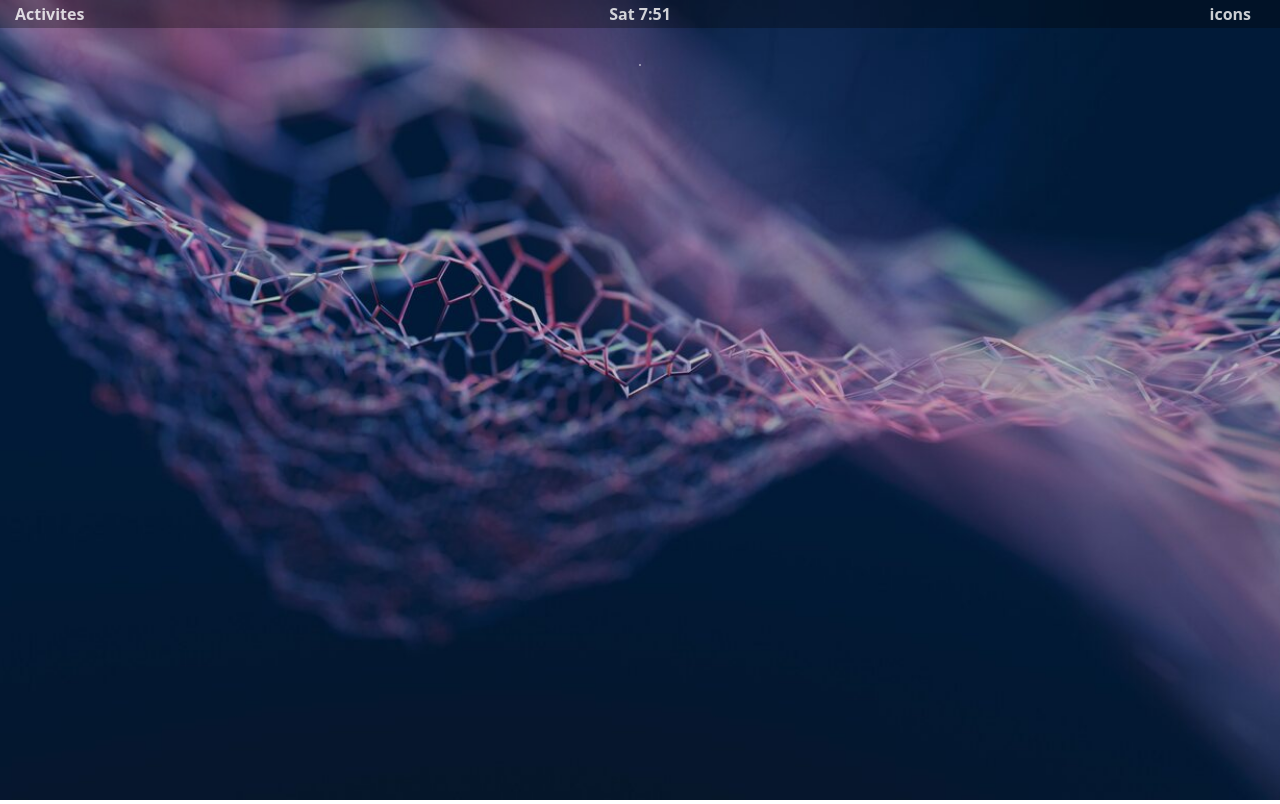
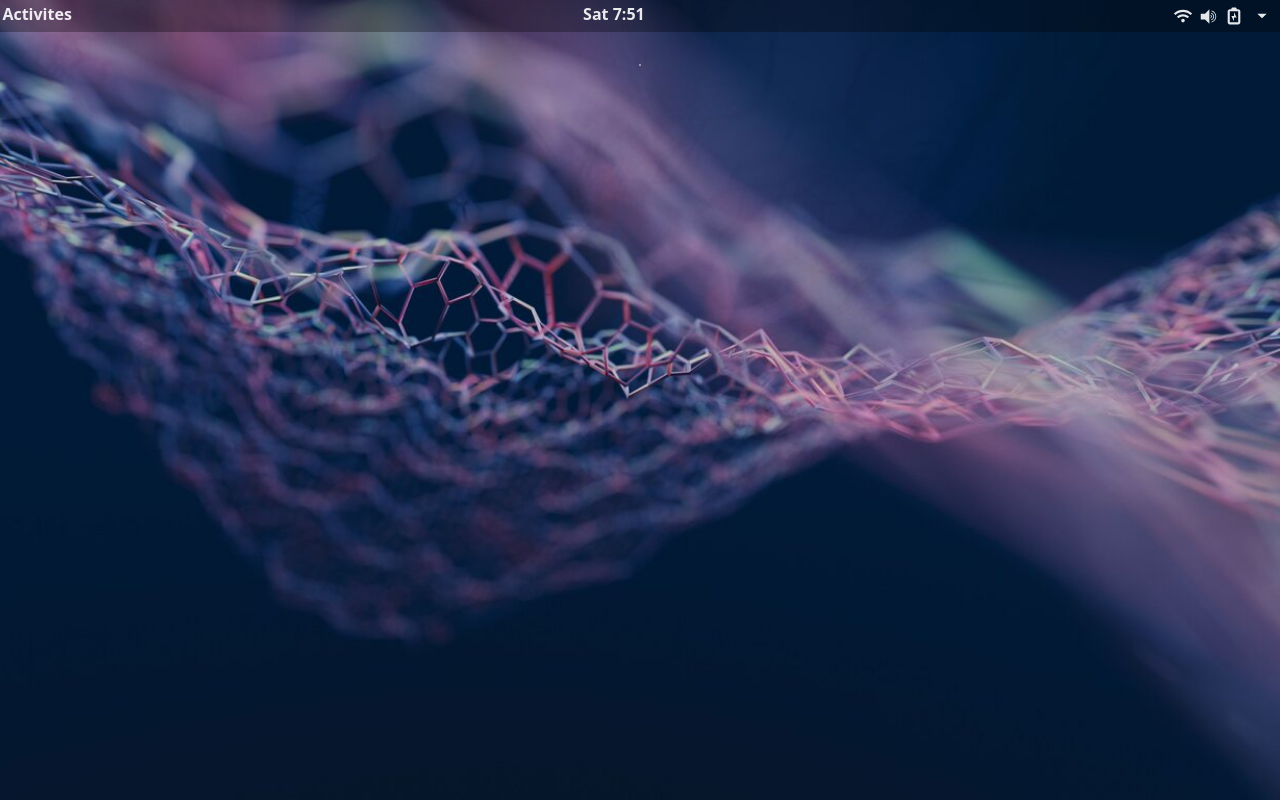
Before and after one commit to Rajeshsingh127/Rajeshsingh127.github.io, a React (Create React App) app: page / in a window 1280 px wide. Shown: the top 804 px of the page. Built offline with nearby package versions, Linux system fonts and the light colour scheme.

Commit message:
Feat:navbar modified

```diff
--- a/src/components/Navbar.js
+++ b/src/components/Navbar.js
@@ -4,22 +4,34 @@ import React,{useState} from "react";
 import {connect } from "react-redux";
 import {setActivities} from "../store/actions/actions";
 import moment from "moment";
+import {FaWifi} from "react-icons/fa";
+import {GiBatteryPackAlt,GiSpeaker} from "react-icons/gi";
+import {AiFillSound} from "react-icons/ai";
+import {RiArrowDropDownFill} from "react-icons/ri";
+import {Modal} from "react-bootstrap";
+
 const Navbar = (props) => {
 const {Activities,setActivities} = props;
 
   return(
       <Container fluid className="d-flex justify-content-between headerset ">
       <span className={` Navbar ${Activities ? "bord": ""} `}
-      onClick= {() => {setActivities(!Activities)}} >
+      onClick= {() => {setActivities(!Activities)}}  style={{marginLeft: "-1%"}}>
           Activites
       </span>
-      {console.log("redux value changing", Activities)}
-      <span className="Navbar">
-          {moment().format('ddd  H:m')}
+      <span className="Navbar " style={{width: "auto"}}>
+          {moment().format('ddd  H:mm')}
       </span>
-      <span className="Navbar">
-          icons
-      </span>
+
+      <div className="Navbar iconsleft">
+          <FaWifi size = {18}  className="iconsEach" />
+          <GiSpeaker size = {23} className="iconsEach"/>
+          <GiBatteryPackAlt size = {18} className="iconsEach" />
+          <RiArrowDropDownFill size = {28} className="iconsEach" />
+      </div>
+      <Modal>
+      bruh
+      </Modal>
 
       </Container>
   );
--- a/src/components/Rightbar.js
+++ b/src/components/Rightbar.js
@@ -21,7 +21,7 @@ config: {
 });
 
   return(
-      <animated.div className="d-flex flex-column leftBar" style={rightAnim}>
+      <animated.div className="d-flex flex-column rightBar" style={rightAnim}>
           <BsTerminalFill  size={55}  className="my-2"/>
           <ImChrome size={55} className="my-2"/>
           <AiFillFilePdf size={55} className="my-2"/>
--- a/src/index.css
+++ b/src/index.css
@@ -19,7 +19,7 @@ code {
   padding-top: 2px;
   padding-bottom: 0px;
   text-align: center;
-  color: rgba(255,255,255,0.8);
+  color: rgba(255,255,255,0.9);
 }
 
 .Navbar{
@@ -63,3 +63,20 @@ width: 100px;
 
 .mainpage{
 }
+
+.rightBar{
+  background: #2a3133;
+  border: 1px solid rgba(255,255,255,0.2);
+  border-radius: 7px;
+  height: 90%;
+}
+
+.iconsleft{
+  width: 150px;
+  margin-right: -35px;
+}
+
+.iconsEach{
+  margin-right: 5px;
+
+}
```
